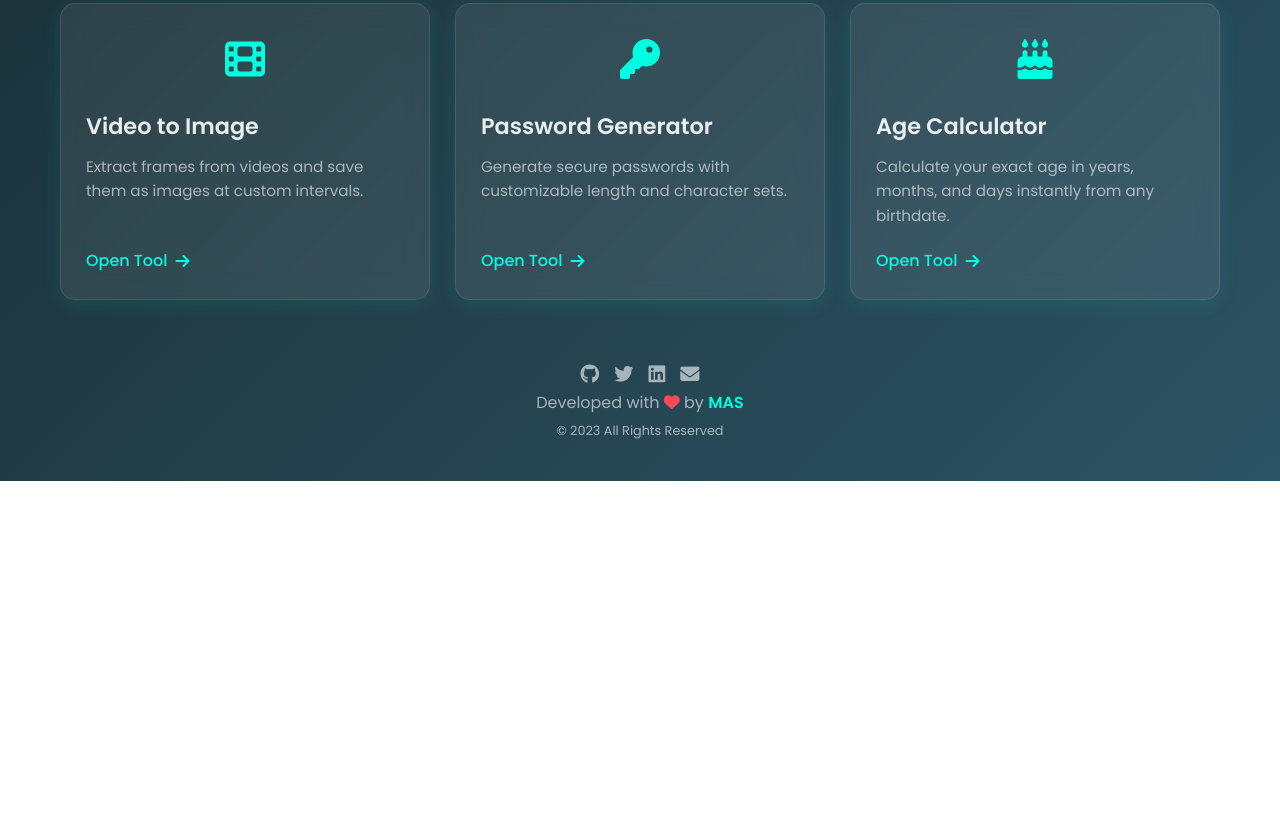
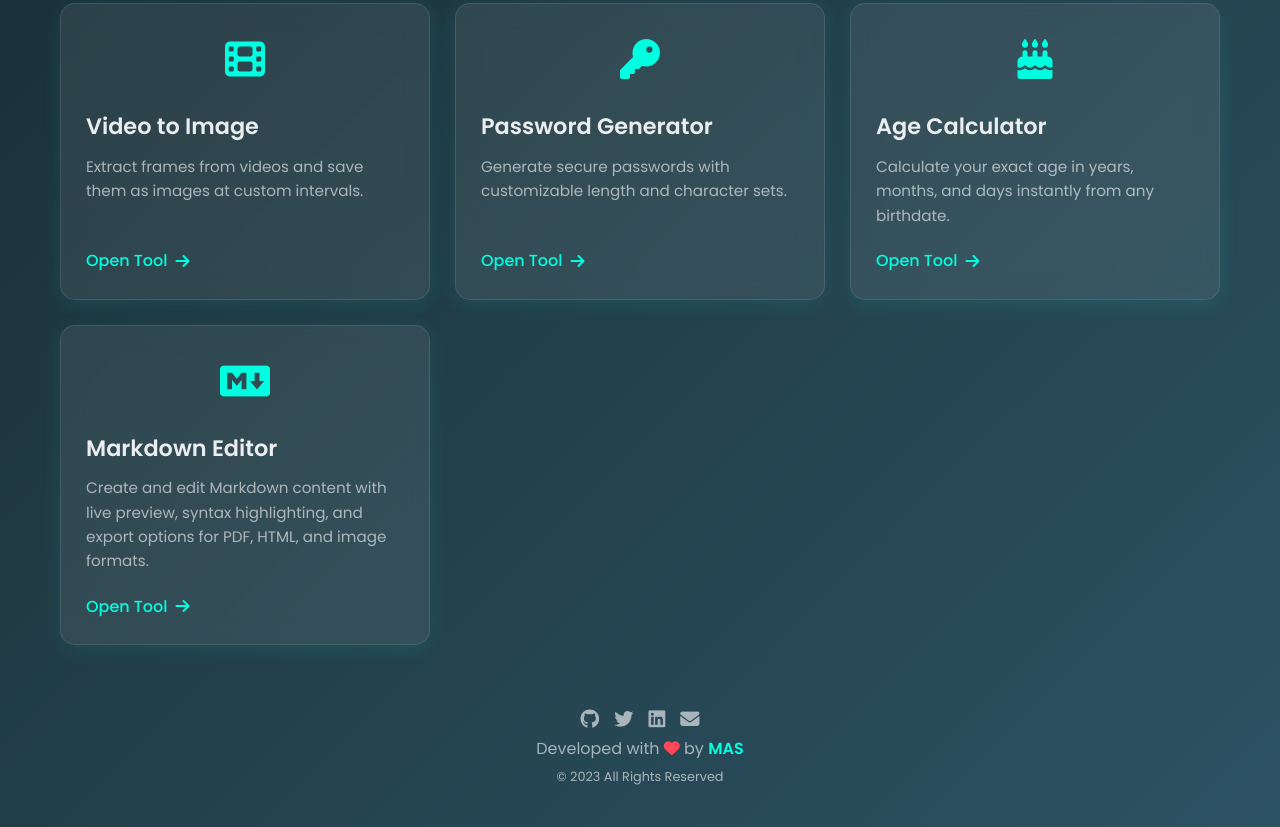
Before and after one commit to sirat-o/sirat-o.github.io, a plain HTML site: page index.html in a window 1280 px wide. Shown: the part 983-1810 px from the top of the page. Before the commit the page ends 1464 px from the top, so only its background shows below. Drawn offline with Linux system fonts and the light colour scheme.

Commit message:
Update index.html

```diff
--- a/index.html
+++ b/index.html
@@ -382,6 +382,14 @@
         <p class="card-desc">Calculate your exact age in years, months, and days instantly from any birthdate.</p>
         <a href="https://mish0as.github.io/age-calculator/" target="_blank" class="card-link">Open Tool <i class="fas fa-arrow-right"></i></a>
       </div>
+      <div class="card" data-categories="utilities">
+        <div class="icon">
+        <i class="fa-brands fa-markdown"></i>
+        </div>
+        <h3 class="card-title">Markdown Editor</h3>
+        <p class="card-desc">Create and edit Markdown content with live preview, syntax highlighting, and export options for PDF, HTML, and image formats.</p>
+        <a href="https://mish0as.github.io/md-editor/" target="_blank" class="card-link">Open Tool <i class="fas fa-arrow-right"></i></a>
+      </div>
     </div>
 
     <div class="footer">
```
